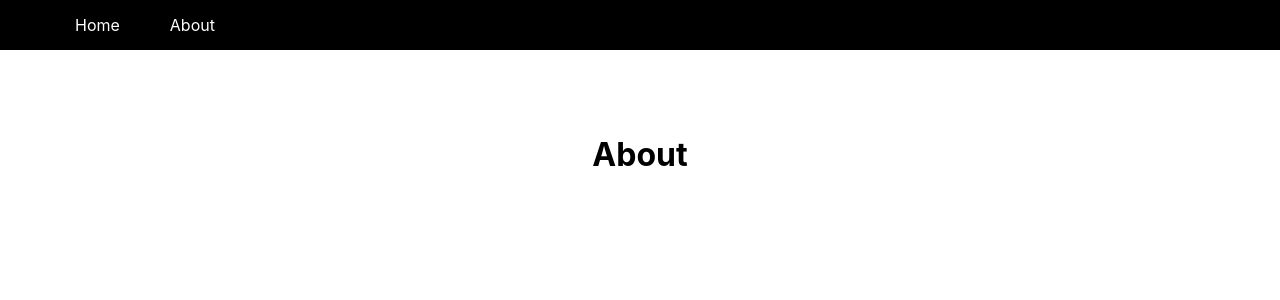
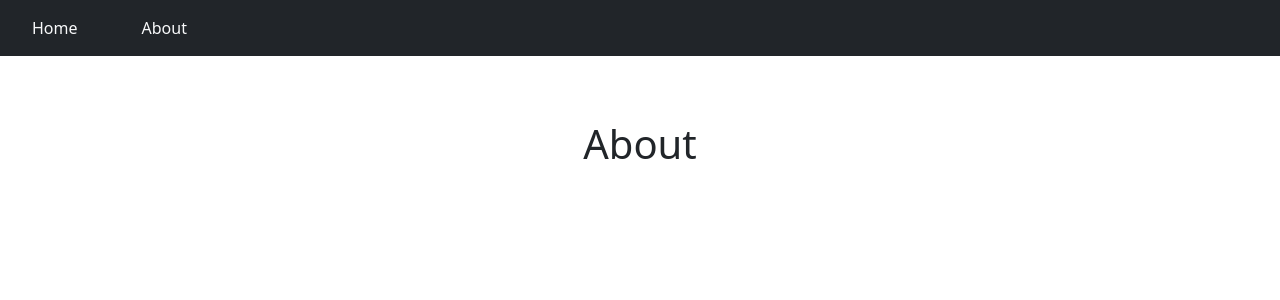
Before and after one commit to ShayanSadeghi/PersonalBlog, a Next.js app: page /about in a window 1280 px wide. Shown: the top 300 px of the page. Built offline with nearby package versions, Linux system fonts and the light colour scheme.

Commit message:
initiate bootstrap

```diff
--- a/components/Nav.js
+++ b/components/Nav.js
@@ -1,16 +1,18 @@
 import Link from "next/link";
-
-import styles from "../styles/Nav.module.css";
 
 function Nav() {
   return (
-    <nav className={styles.nav}>
-      <ul>
-        <li>
-          <Link href="/"> Home </Link>
+    <nav>
+      <ul className="nav bg-dark">
+        <li className="nav-link active">
+          <Link href="/">
+            <a className="nav-link active link-light">Home</a>
+          </Link>
         </li>
-        <li>
-          <Link href="/about"> About </Link>
+        <li className="nav-link active">
+          <Link href="/about">
+            <a className="nav-link active link-light">About </a>
+          </Link>
         </li>
       </ul>
     </nav>
--- a/package.json
+++ b/package.json
@@ -9,6 +9,7 @@
     "lint": "next lint"
   },
   "dependencies": {
+    "bootstrap": "^5.1.3",
     "next": "12.1.4",
     "react": "18.0.0",
     "react-dom": "18.0.0"
--- a/pages/_app.js
+++ b/pages/_app.js
@@ -1,5 +1,6 @@
 import Layout from "../components/Layout";
 import "../styles/globals.css";
+import "bootstrap/dist/css/bootstrap.css";
 
 function MyApp({ Component, pageProps }) {
   return (
```
Also changed, not shown: pages/index.js (+34 -16 lines), 1 other file (tests, documents, lock files or other folders).
